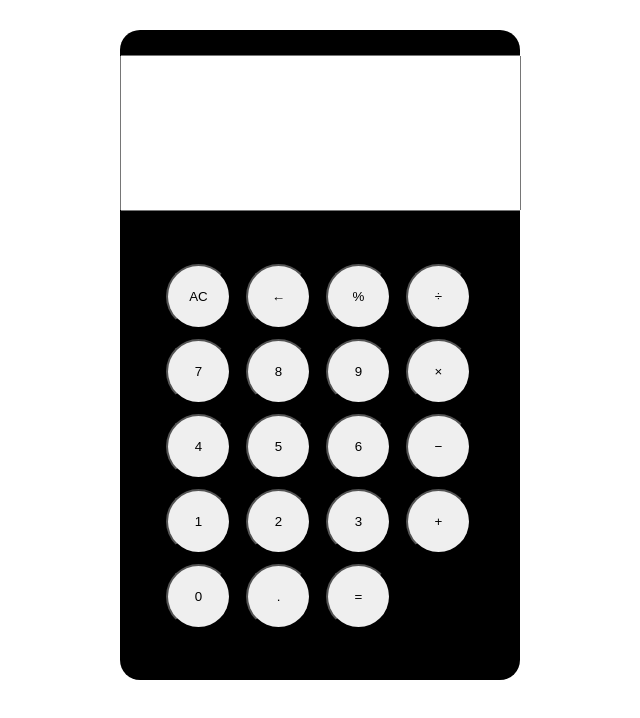
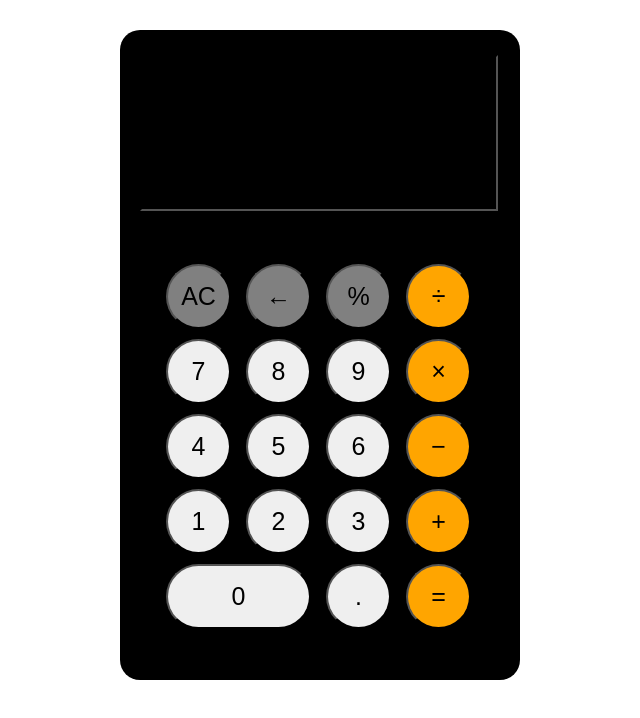
Before and after one commit to AnirudhMoopan/Calculator, a plain HTML site: page index.html in a window 1280 px wide. Shown: the whole page, without its empty margins (188-828 px from the left). Drawn offline with Linux system fonts and the light colour scheme.

Commit message:
calculator model modified(final)

```diff
--- a/index.html
+++ b/index.html
@@ -12,38 +12,38 @@
     <div class="main-body">
         <div class="calculator">
             <div class="output-box">
-                <input type="text" class="screen">
+                <input type="text" id="screen">
 
             </div>
             <div class="buttons">
                 <div class="row">
-                    <button onclick="click()" class="btn">AC</button>
-                    <button onclick="click()" class="btn">←</button>
-                    <button onclick="click()" class="btn">%</button>
-                    <button onclick="click()" class="btn">÷</button>
+                    <button onclick="clearscreen()" class="btn-grey">AC</button>
+                    <button onclick="back()" class="btn-grey">←</button>
+                    <button onclick="click('%')" class="btn-grey">%</button>
+                    <button onclick="click('/')" class="btn-orange">÷</button>
                 </div>
                 <div class="row">
-                    <button onclick="click()" class="btn">7</button>
-                    <button onclick="click()" class="btn">8</button>
-                    <button onclick="click()" class="btn">9</button>
-                    <button onclick="click()" class="btn">×</button>
+                    <button onclick="numberclick(7)" class="btn">7</button>
+                    <button onclick="numberclick(8)" class="btn">8</button>
+                    <button onclick="numberclick(9)" class="btn">9</button>
+                    <button onclick="click('*')" class="btn-orange">×</button>
                 </div>
                 <div class="row">
-                    <button onclick="click(AC)" class="btn">4</button>
-                    <button onclick="click()" class="btn">5</button>
-                    <button onclick="click()" class="btn">6</button>
-                    <button onclick="click()" class="btn">−</button>
+                    <button onclick="numberclick(4)" class="btn">4</button>
+                    <button onclick="numberclick(5)" class="btn">5</button>
+                    <button onclick="numberclick(6)" class="btn">6</button>
+                    <button onclick="click('-')" class="btn-orange">−</button>
                 </div>
                 <div class="row">
-                    <button onclick="click(AC)" class="btn">1</button>
-                    <button onclick="click()" class="btn">2</button>
-                    <button onclick="click()" class="btn">3</button>
-                    <button onclick="click()" class="btn">+</button>
+                    <button onclick="numberclick(1)" class="btn">1</button>
+                    <button onclick="numberclick(2)" class="btn">2</button>
+                    <button onclick="numberclick(3)" class="btn">3</button>
+                    <button onclick="click('+')" class="btn-orange">+</button>
                 </div>
                 <div class="row">
-                    <button onclick="click(AC)" class="btn">0</button>
-                    <button onclick="click()" class="btn">.</button>
-                    <button onclick="click()" class="btn">=</button>
+                    <button onclick="numberclick(0)" class="btn0">0</button>
+                    <button onclick="numberclick('.')" class="btn">.</button>
+                    <button onclick="click('=')" class="btn-orange">=</button>
                 </div>
             </div>
 
--- a/script.js
+++ b/script.js
@@ -0,0 +1,12 @@
+function numberclick(val)
+{
+    document.getElementById("screen").value+=val
+}
+function clearscreen()
+{
+    document.getElementById("screen").value=""
+}
+function back() {
+    var value = document.getElementById("screen").value;
+    document.getElementById("screen").value = value.substr(0, value.length - 1);
+}
--- a/style.css
+++ b/style.css
@@ -6,11 +6,17 @@
     margin-left: 300px;
     margin-top: 30px;
 }
-.screen{
+#screen{
     height: 150px;
-    width: 393px;
+    width: 350px;
     margin-top: 25px;
     margin-bottom: 43px;
+    margin-left: 20px;
+    direction: rtl;
+    font-size: 40px;
+    color: #fff;
+    background: black;
+    border-color: black;
 }
 .row{
     margin-left: 35px;
@@ -21,5 +27,30 @@
     height: 65px;
     margin-left: 11px;
     border-radius: 50px;
+    font-size: 25px;
 
 }
+.btn0{
+    width: 145px;
+    height: 65px;
+    margin-left: 11px;
+    border-radius: 50px;
+    font-size: 25px;
+}
+.btn-orange{
+    width: 65px;
+    height: 65px;
+    margin-left: 11px;
+    border-radius: 50px;
+    background: orange;
+    font-size: 25px;
+
+}
+.btn-grey{
+    width: 65px;
+    height: 65px;
+    margin-left: 11px;
+    border-radius: 50px;
+    background: gray;
+    font-size: 25px;
+}
```
